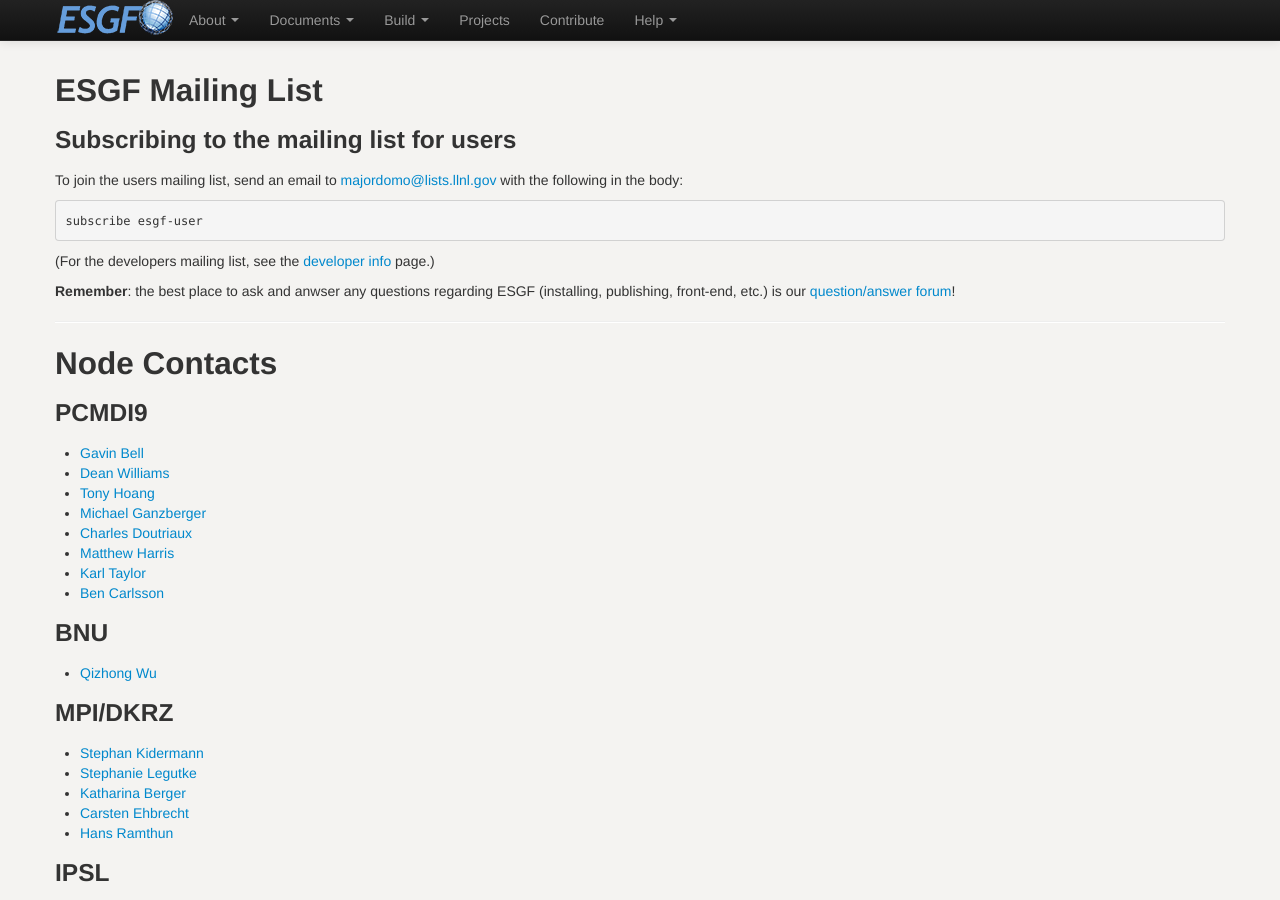
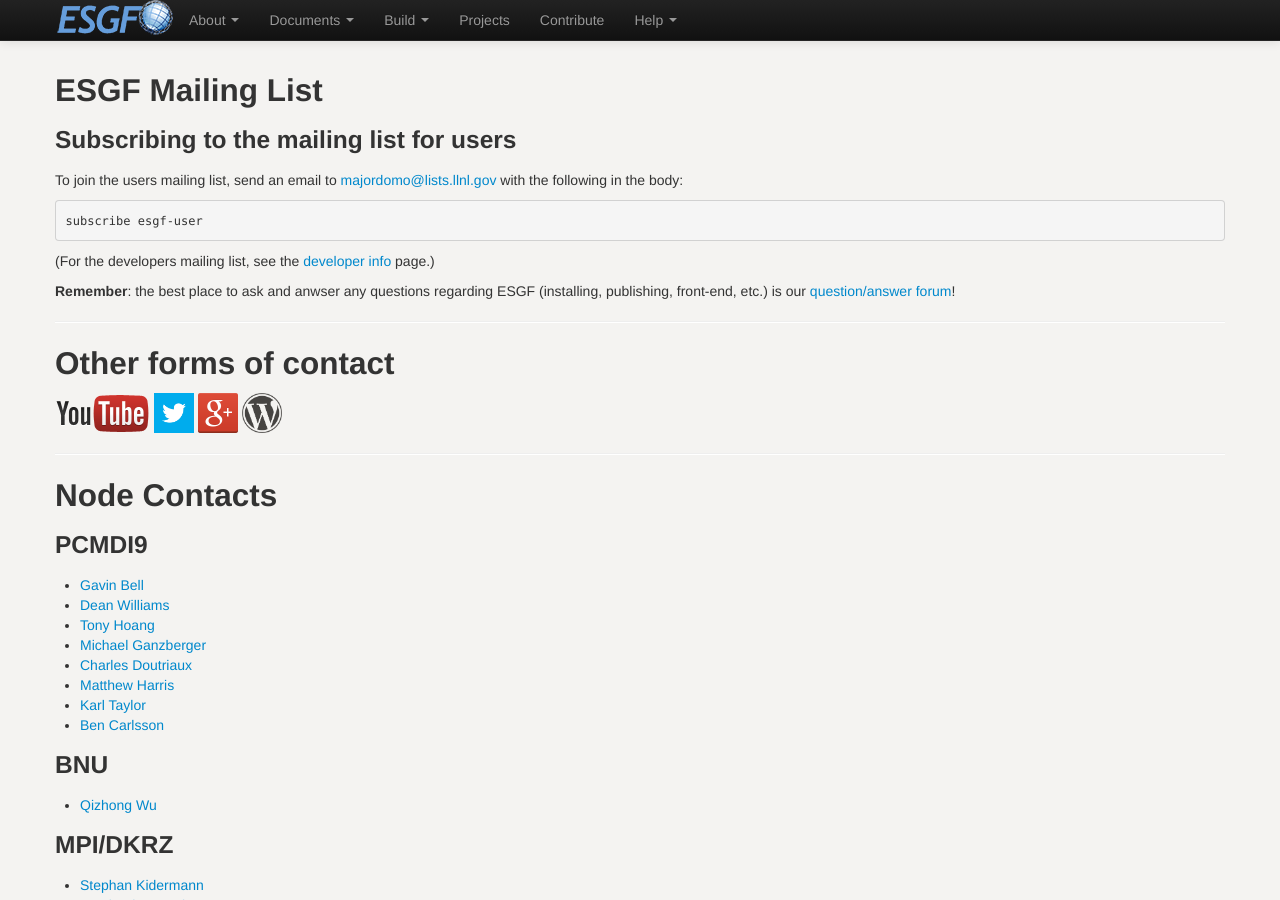
Before and after one commit to ESGF/esgf.github.io, a Jekyll site: the page built from mailing-list.md, in a window 1280 px wide and 900 px high. Built offline with Jekyll 4.4.1, drawn with Linux system fonts in a browser that asks for light colours; nearby versions of some CDN libraries; Markdown is read by kramdown in place of the engine named in the settings; some of the changed text lies outside the part shown.

Commit message:
MBH: mailing list cleanup

```diff
--- a/mailing-list.md
+++ b/mailing-list.md
@@ -22,6 +22,15 @@ To join the users mailing list, send an email to
 **Remember**: the best place to ask and anwser any questions regarding ESGF
 (installing, publishing, front-end, etc.) is our
 [question/answer forum][esgf-askbot]!
+
+---
+
+## Other forms of contact
+
+<a href="http://www.youtube.com/channel/UCOvT7uYsE_d9jvY8TV2KTsw"><img class="contact-logo" src="media/images/youtube.png" alt="YouTube logo"/></a>
+<a href="http://twitter.com/ESGForg"><img class="contact-logo" src="media/images/twitter.png" alt="Twitter logo"/></a>
+<a href="https://plus.google.com/106699044674610308404"><img class="contact-logo" src="media/images/google+.png" alt="Google+ logo"/></a>
+<a href="http://esgf.wordpress.com/"><img class="contact-logo" src="media/images/wordpress.png" alt="Wordpress logo"/></a>
 
 ---
 
@@ -178,13 +187,6 @@ To join the users mailing list, send an email to
 
 ---
 
-### Other forms of contact
-
-<a href="http://www.youtube.com/channel/UCOvT7uYsE_d9jvY8TV2KTsw"><img class="contact-logo" src="media/images/youtube.png" alt="YouTube logo"/></a>
-<a href="http://twitter.com/ESGForg"><img class="contact-logo" src="media/images/twitter.png" alt="Twitter logo"/></a>
-<a href="https://plus.google.com/106699044674610308404"><img class="contact-logo" src="media/images/google+.png" alt="Google+ logo"/></a>
-<a href="http://esgf.wordpress.com/"><img class="contact-logo" src="media/images/wordpress.png" alt="Wordpress logo"/></a>
-
 [developer info]:  developer-info.html
 [esgf-askbot]:     http://askbot.esgf.org
 [majordomo]:       mailto:majordomo@lists.llnl.gov
```
